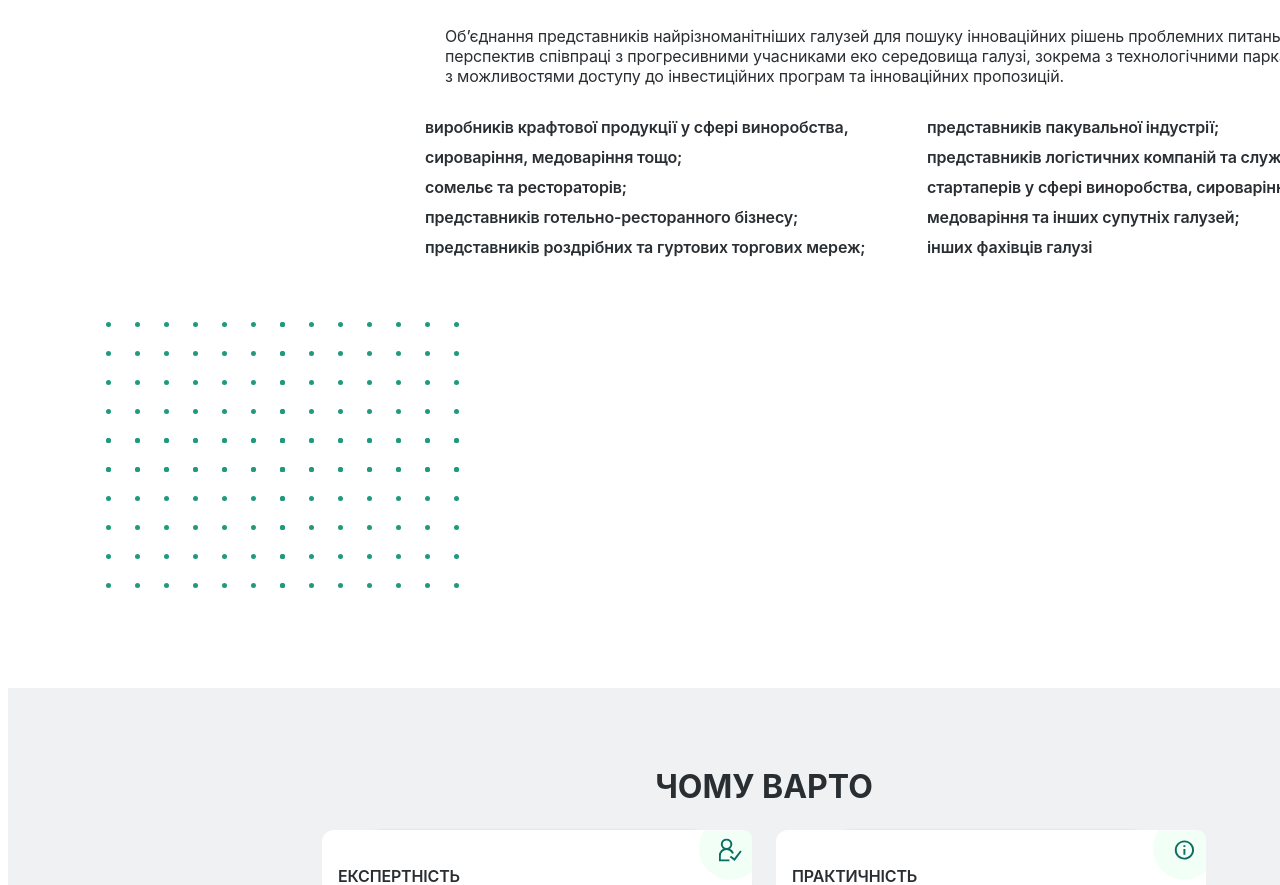
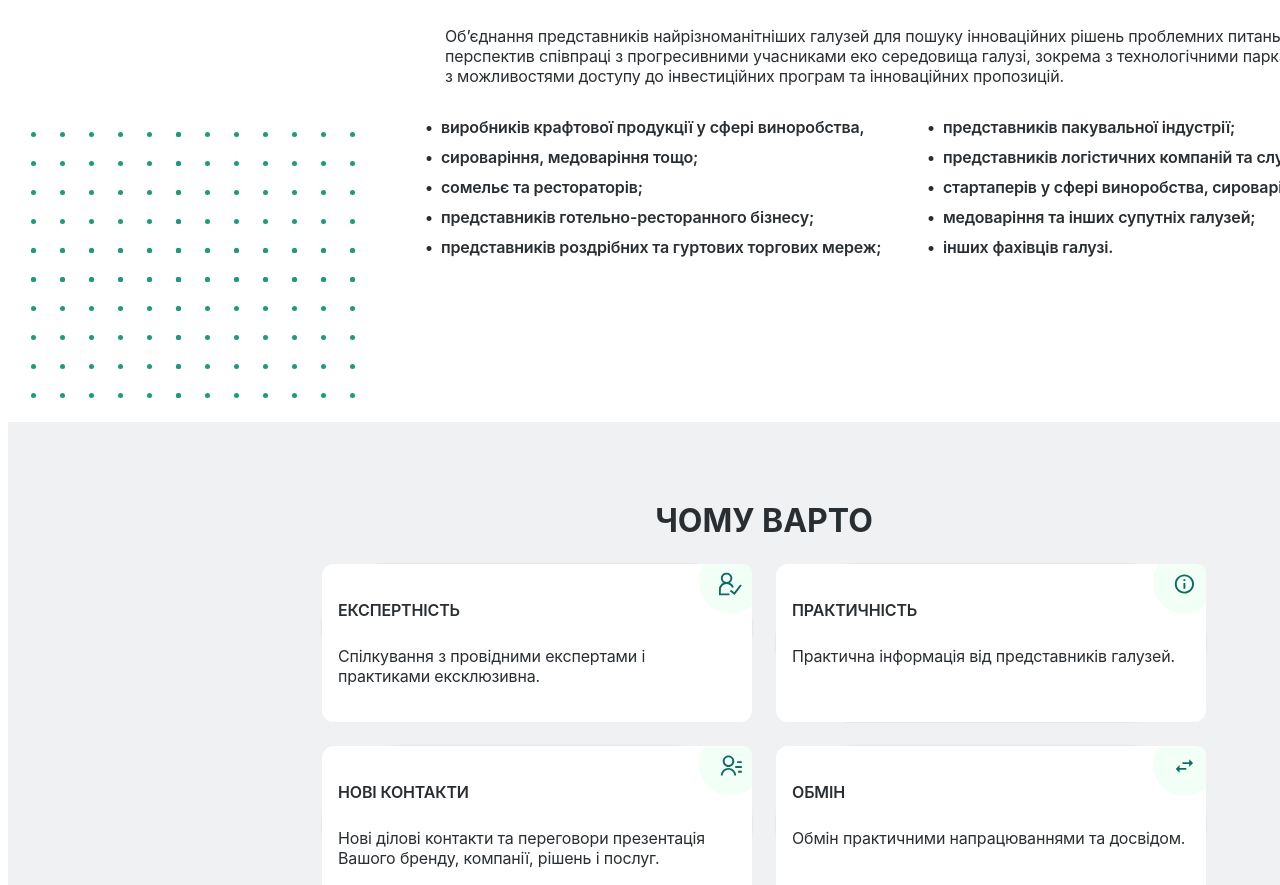
Before and after one commit to Krymets/forum, a React (Create React App) app: page / in a window 1280 px wide. Shown: the part 1691-2576 px from the top of the page. Built offline with nearby package versions, Linux system fonts and the light colour scheme.

Commit message:
about done

```diff
--- a/src/components/about/about-text/about-text.css
+++ b/src/components/about/about-text/about-text.css
@@ -5,6 +5,7 @@
     align-items: flex-start;
     gap: 80px;
     background: #FFF;
+    overflow: hidden;
 }
 .Frame48-a {
     display: flex;
@@ -42,6 +43,7 @@
     gap: 36px;
 }
 .about-text-paragraphs-one {
+    align-self: flex-start;
     width: 466px;
     flex-shrink: 0;
     color: #292E32;
@@ -52,6 +54,7 @@
     font-weight: 600;
     line-height: 30px; /* 187.5% */
     letter-spacing: -0.16px;
+    content: "\2022";
 }
 .about-text-paragraphs-two {
     width: 489px;
@@ -65,13 +68,20 @@
     line-height: 30px; /* 187.5% */
     letter-spacing: -0.16px;
 }
+.about-text-paragraphs-one span::before,
+.about-text-paragraphs-two span::before {
+    content: "\2022";
+    margin-right: 8px;
+}
 
 .Group83-a {
     width: 353px;
-    height: 266px;
+    /*height: 266px;*/
     position: relative;
-    left: -6px;
-    bottom: 20px;
+    left: -110px;
+    bottom: 210px;
+    /*left: -6px;*/
+    /*bottom: 20px;*/
 }
 .Frame41-a {
     width: 179px;
--- a/src/components/about/about-text/about-text.js
+++ b/src/components/about/about-text/about-text.js
@@ -13,18 +13,26 @@ const AppTextAbout = () => {
                 <br/></div>
               <div className="Frame17-2-a">
                 <div className="about-text-paragraphs-one">
-                  виробників крафтової продукції у сфері виноробства,
-                  <br/>сироваріння, медоваріння тощо;
-                  <br/>сомельє та рестораторів;
-                  <br/>представників готельно-ресторанного бізнесу;
-                  <br/>представників роздрібних та гуртових торгових мереж;
+                  <span>виробників крафтової продукції у сфері виноробства,</span>
+                  <br/>
+                  <span>сироваріння, медоваріння тощо;</span>
+                  <br/>
+                  <span>сомельє та рестораторів;</span>
+                  <br/>
+                  <span>представників готельно-ресторанного бізнесу;</span>
+                  <br/>
+                  <span>представників роздрібних та гуртових торгових мереж;</span>
                 </div>
                 <div className="about-text-paragraphs-two">
-                  представників пакувальної індустрії;
-                  <br/>представників логістичних компаній та служб доставки;
-                  <br/>стартаперів у сфері виноробства, сироваріння,
-                  <br/>медоваріння та інших супутніх галузей;
-                  <br/>інших фахівців галузі
+                  <span>представників пакувальної індустрії;</span>
+                  <br/>
+                  <span>представників логістичних компаній та служб доставки;</span>
+                  <br/>
+                  <span>стартаперів у сфері виноробства, сироваріння,</span>
+                  <br/>
+                  <span>медоваріння та інших супутніх галузей;</span>
+                  <br/>
+                  <span>інших фахівців галузі.</span>
                 </div>
               </div>
             </div>
```
